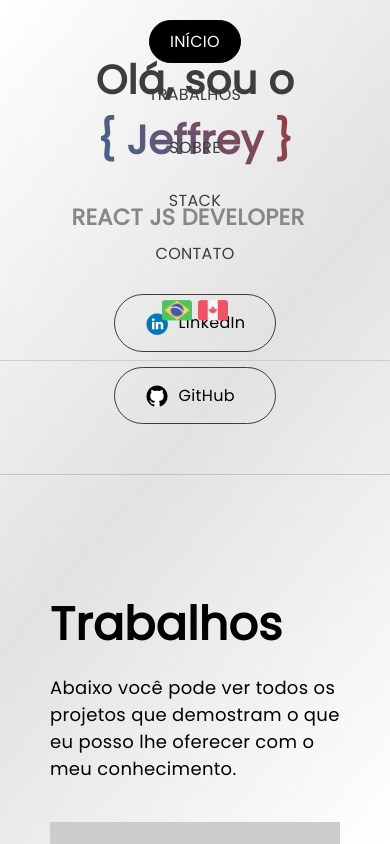
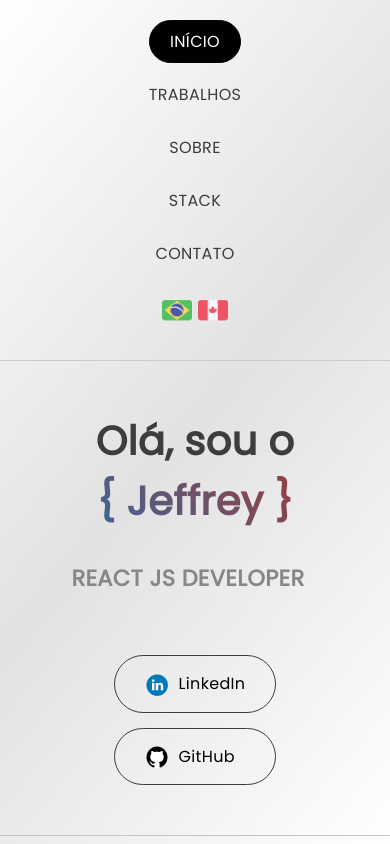
Before and after one commit to jeffreyalvr/meu-portfolio, a React (Vite) app: page / in a window 390 px wide. Shown: the top 844 px of the page. Built offline with nearby package versions, Linux system fonts and the light colour scheme.

Commit message:
Corrige responsividade do nav

```diff
--- a/src/components/Nav/styles.css
+++ b/src/components/Nav/styles.css
@@ -69,6 +69,12 @@ nav .nav-container .links .item a:hover {
 }
 
 @media screen and (max-width: 900px) {
+  nav {
+    display: flex;
+    flex-direction: column;
+    height: auto;
+    position: relative;
+  }
   nav .nav-container {
     flex-direction: column;
     height: auto;
```
